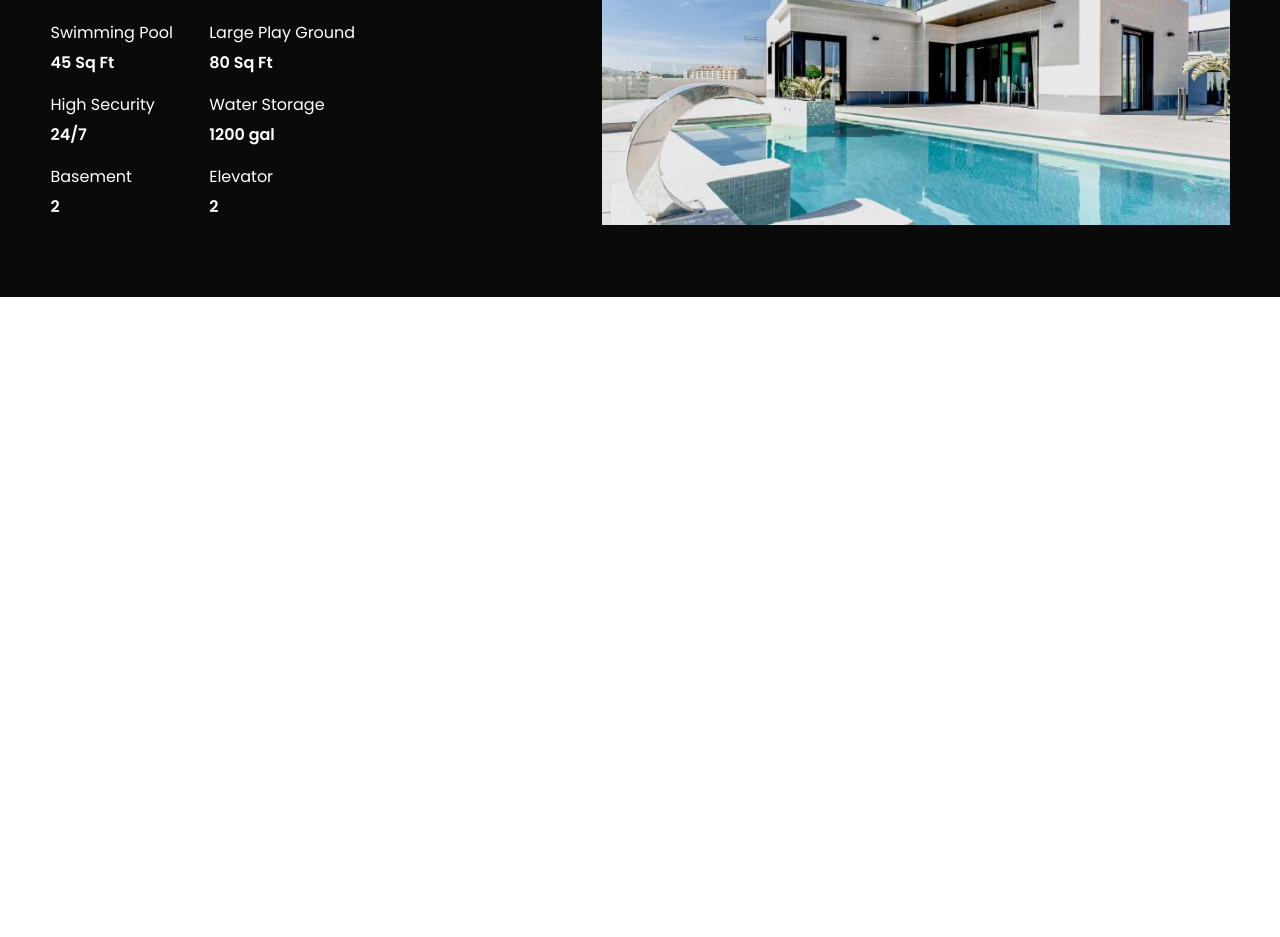
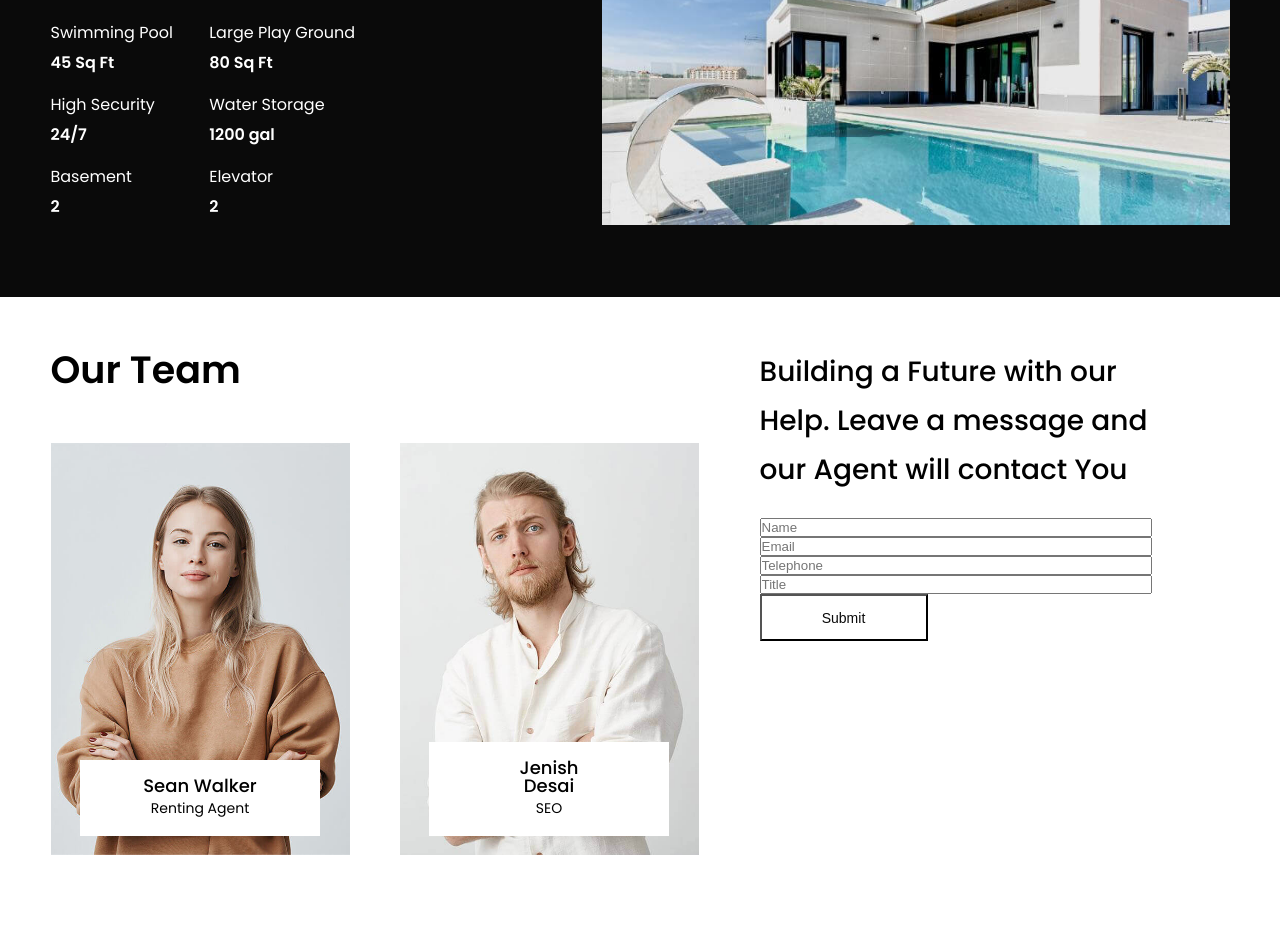
Before and after one commit to bekzodxudaybergenow/villa, a plain HTML site: page index.html in a window 1280 px wide. Shown: the part 2276-3213 px from the top of the page. Before the commit the page ends 2573 px from the top, so only its background shows below. Drawn offline with Linux system fonts and the light colour scheme.

Commit message:
Add Team Section

```diff
--- a/index.html
+++ b/index.html
@@ -183,6 +183,41 @@
                         </div>
                     </div>
                 </section>
+                <section class="team">
+                    <div class="container">
+                        <div class="team-row">
+                            <div class="team-members">
+                                <h1 class="team-members-title">Our Team</h1>
+                                <ul class="team-list">
+                                    <li class="team-item">
+                                        <img class="team-item-img" src="./img/team/renting-agent.jpg" srcset="./img/team/renting-agent@2x.jpg 2x" alt="Renting Agent">
+                                        <div class="team-item-content">
+                                            <h4 class="team-item-content-name">Sean Walker</h4>
+                                            <span class="team-item-content-speciality">Renting Agent</span>
+                                        </div>
+                                    </li>
+                                    <!-- 1 item -->
+                                    <li class="team-item">
+                                        <img class="team-item-img" src="./img/team/seo.jpg" srcset="./img/team/seo@2x.jpg 2x" alt="SEO">
+                                        <div class="team-item-content">
+                                            <h4 class="team-item-content-name">Jenish Desai</h4>
+                                            <span class="team-item-content-speciality">SEO</span>
+                                        </div>
+                                    </li>
+                                    <!-- 2 item -->
+                                </ul>
+                            </div>
+                            <form class="form">
+                                <h1 class="form-title">Building a Future with our Help. Leave a message and our Agent will contact You</h1>
+                                <input type="text" placeholder="Name">
+                                <input type="email" placeholder="Email">
+                                <input type="tel" placeholder="Telephone">
+                                <input type="text" placeholder="Title">
+                                <input class="btn form-btn" type="submit">
+                            </form>
+                        </div>
+                    </div>
+                </section>
             </main>
         </div>
     </div>
--- /dev/null
+++ b/scss/_team.scss
@@ -0,0 +1,68 @@
+.team {
+    padding: 50px 0 75px;
+}
+.team-row {
+    display: flex;
+    flex-wrap: wrap;
+    max-width: 1179px;
+    margin: 0 auto;
+}
+.team-members {
+    max-width: 648px;
+    width: 100%;
+    margin-right: 61px;
+}
+.team-members-title {
+    font-weight: 600;
+    font-size: 38px;
+    line-height: 46px;
+    margin-bottom: 50px;
+}
+.team-list {
+    display: flex;
+    column-gap: 15px;
+    justify-content: space-between;
+    list-style: none;
+}
+.team-item {
+    position: relative;
+}
+.team-item-img {
+    width: 299px;
+    height: 412px;
+    object-fit: cover;
+}
+.team-item-content {
+    max-width: 240px;
+    width: 100%;
+    min-height: 71px;
+    padding: 17px 63px 15px;
+    text-align: center;
+    position: absolute;
+    bottom: 26px;
+    left: 50%;
+    transform: translateX(-50%);
+    background-color: var(--WHITE);
+
+}
+.team-item-content-name {
+    font-weight: 500;
+    font-size: 18px;
+    line-height: 1;
+}
+.team-item-content-speciality {
+    font-size: 14px;
+}
+.form {
+    max-width: 392px;
+    display: flex;
+    flex-direction: column;
+}
+.form-title {
+    font-weight: 500;
+    font-size: 28px;
+    line-height: 49px;
+    margin-bottom: 24px;
+}
+.btn {
+}
--- a/scss/style.scss
+++ b/scss/style.scss
@@ -4,6 +4,7 @@
 @import './about';
 @import './highlights';
 @import './amenities';
+@import './team';
 
 *,
 *::before,
```
Also changed, not shown: css/style.css, img/team/renting-agent.jpg (added), img/team/renting-agent@2x.jpg (added), img/team/seo.jpg (added), img/team/seo@2x.jpg (added), 1 other file.
